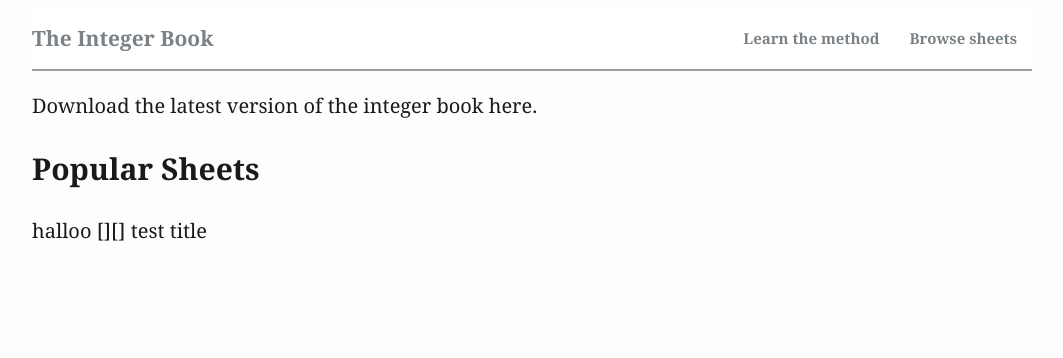
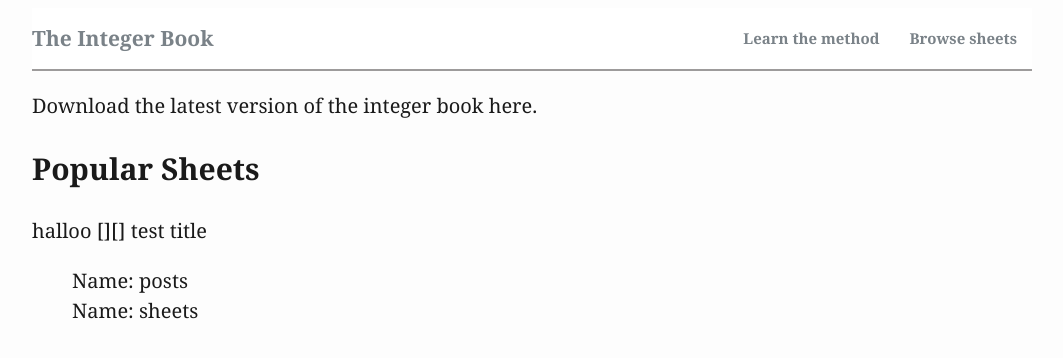
Before and after one commit to jessevoostrum/music-visualisation, a Jekyll site: the page built from docs/sheets.html, in a window 1280 px wide. Shown: the top 358 px of the page, without its empty margins (108-1171 px from the left). Built offline with Jekyll 4.4.1, drawn with Linux system fonts in a browser that asks for light colours.

Commit message:
add tests

```diff
--- a/docs/sheets.html
+++ b/docs/sheets.html
@@ -25,6 +25,12 @@ layout: default
               halloo {{site.url}} {{site.collections}} {{site.title}}
               <ul>
                 {% for coll in site.collections %}
+                    <div>
+                    Name: {{ coll.label }}
+                    </div>
+                {% endfor %}
+
+                {% for coll in site.collections %}
                     {% if coll.label == "sheets" %}
                     {% for file in coll.files %}
                     <div>
```
